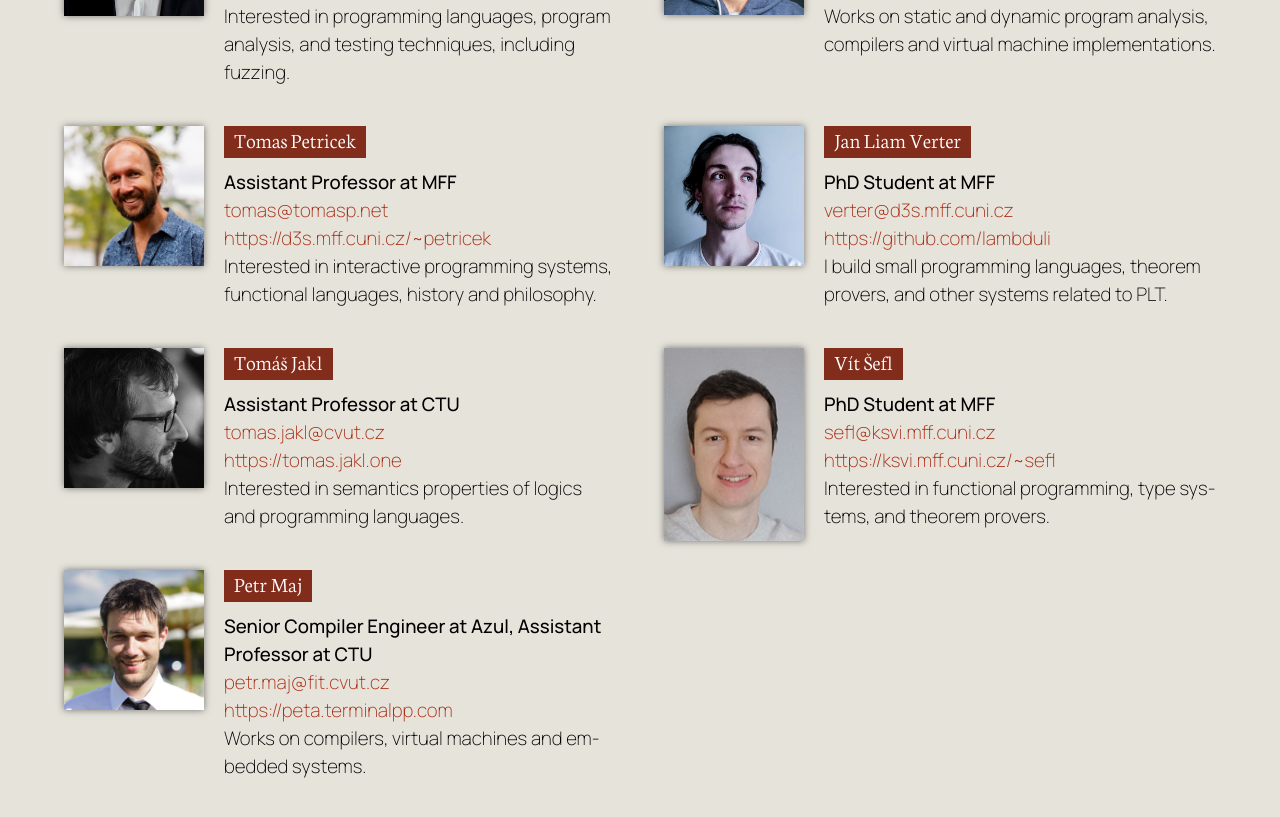
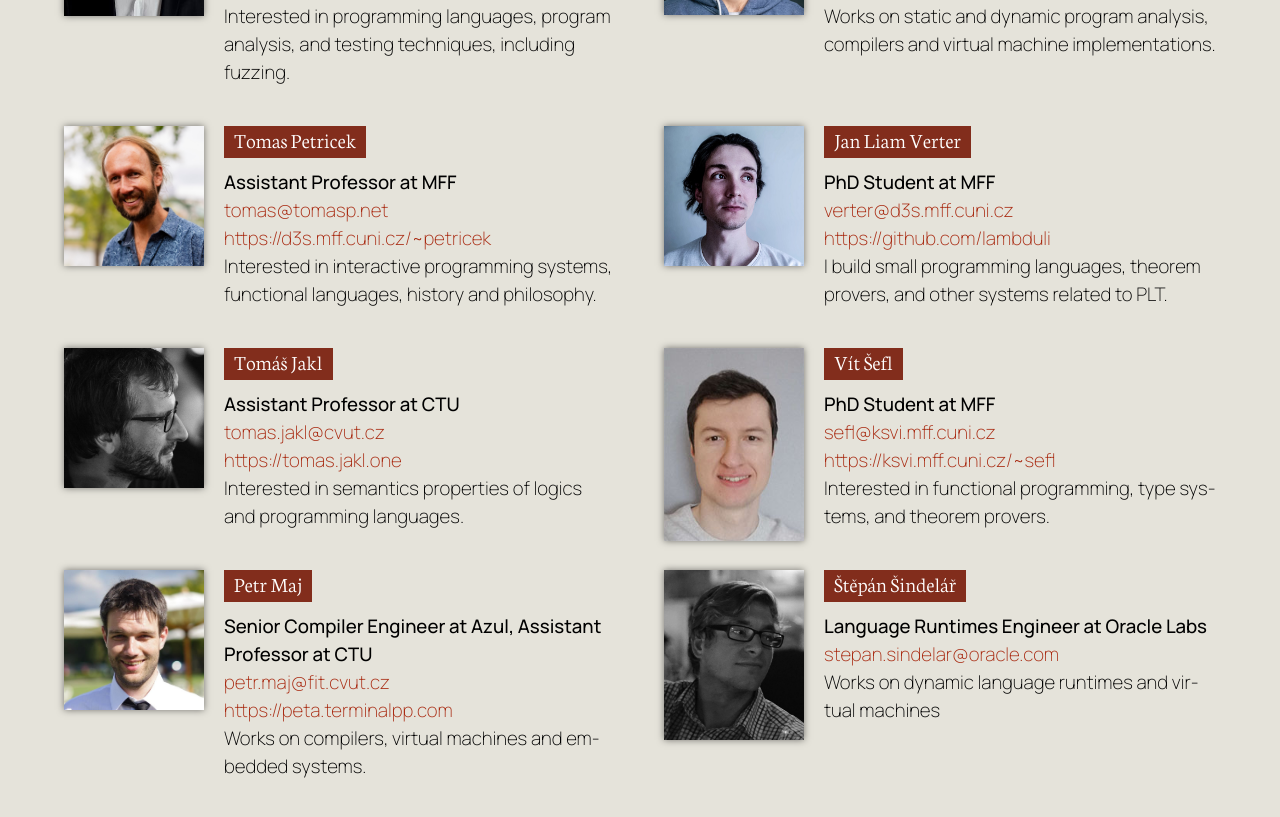
Before and after one commit to prgprg-org/prgprg-org.github.io, a Jekyll site: the page built from index.html, in a window 1280 px wide and 900 px high, scrolled down 3391 px. Shown: the top 817 px of the window. Built offline with Jekyll 4.4.1, drawn with Linux system fonts in a browser that asks for light colours.

Commit message:
Add Stepan Sindelar

```diff
--- a/_data/members.yml
+++ b/_data/members.yml
@@ -46,3 +46,9 @@
   email: petr.maj@fit.cvut.cz
   web: https://peta.terminalpp.com
   interests: Works on compilers, virtual machines and embedded systems.
+
+- name: Štěpán Šindelář
+  photo: img/people/stepan.jpg
+  position: Language Runtimes Engineer at Oracle Labs
+  email: stepan.sindelar@oracle.com
+  interests: Works on dynamic language runtimes and virtual machines
```
Also changed, not shown: img/people/stepan.jpg (added).
